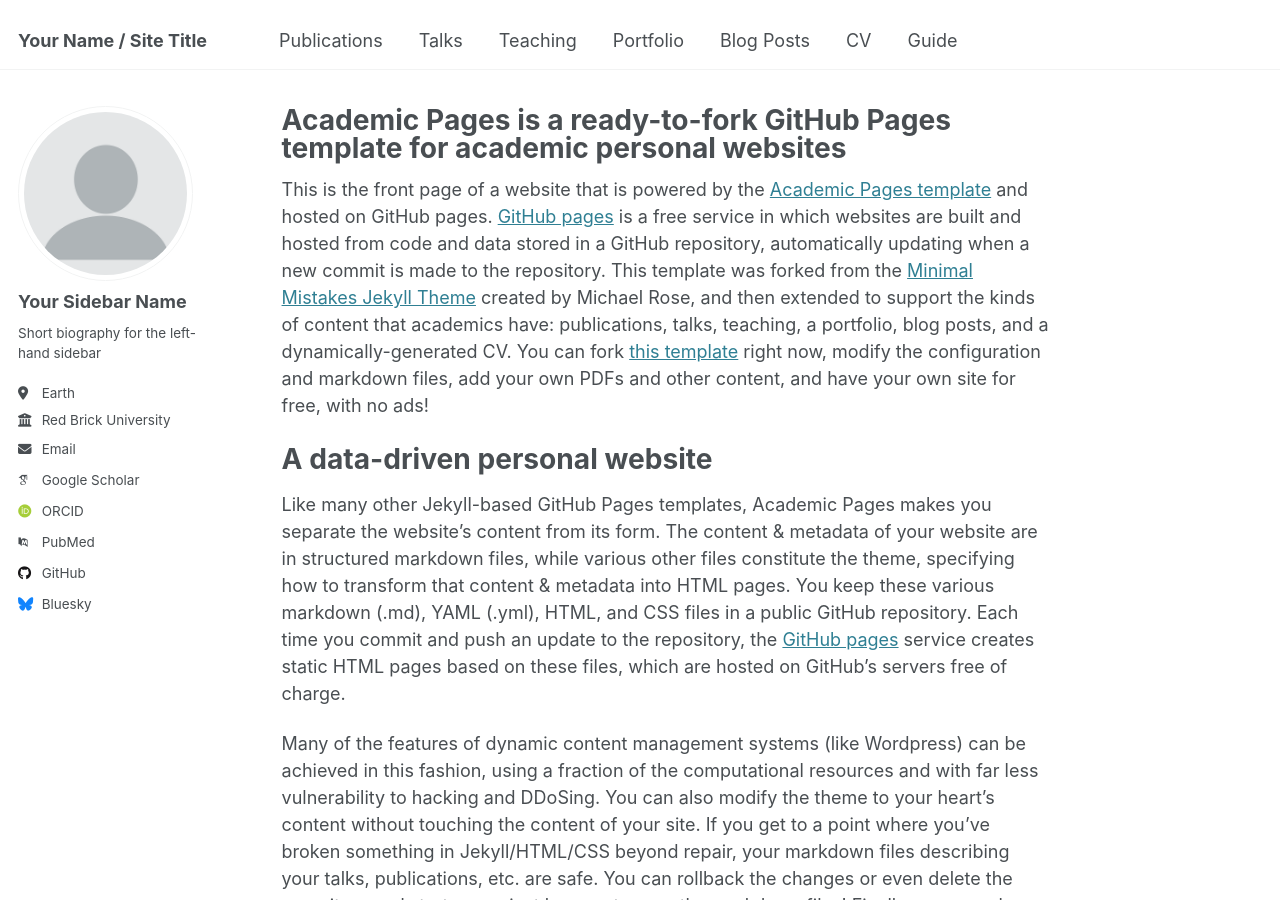
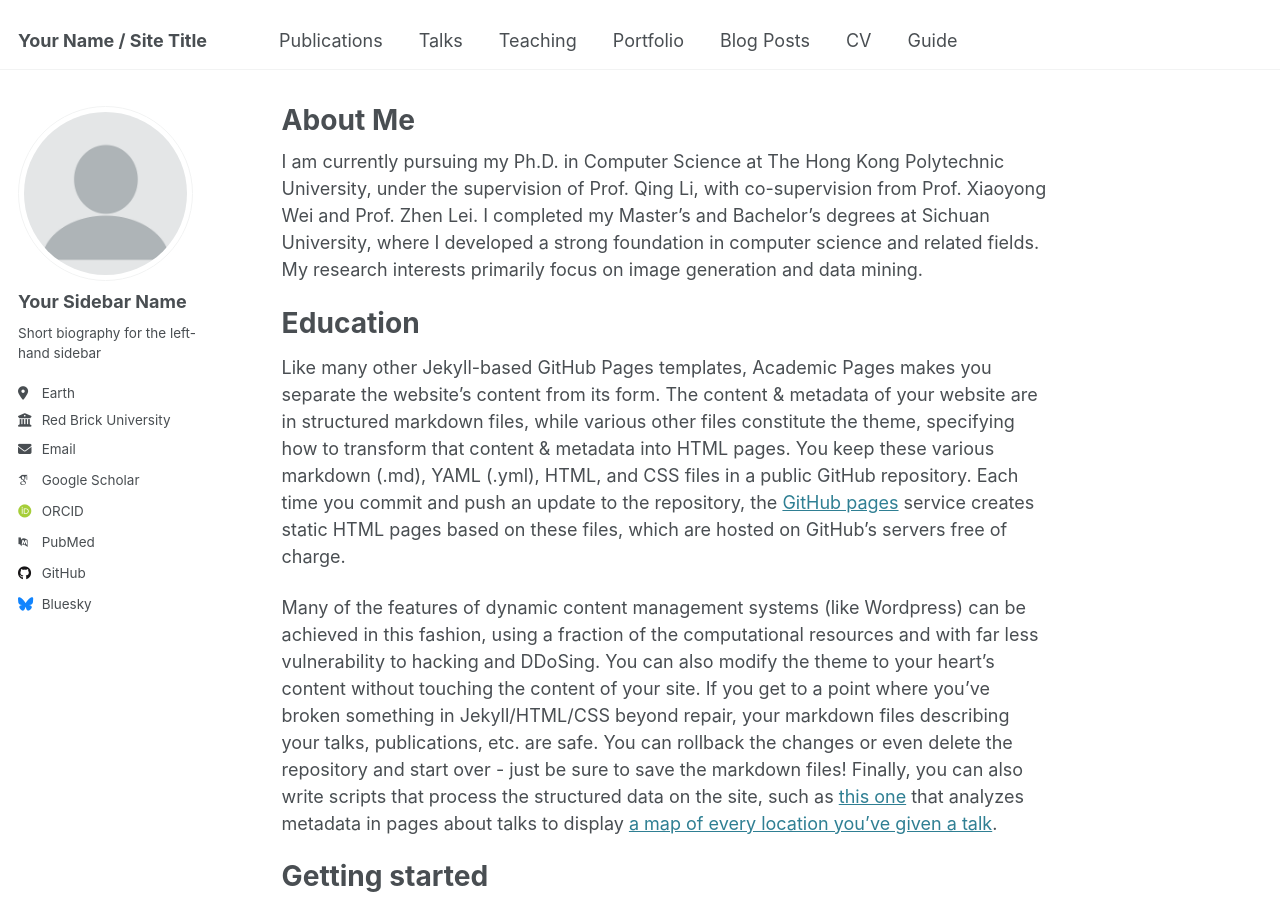
Before and after one commit to zhangxulu1996/zhangxulu1996.github.io, a Jekyll site: the page built from _pages/about.md, in a window 1280 px wide and 900 px high. Built offline with Jekyll 4.4.1, drawn with Linux system fonts in a browser that asks for light colours; some web fonts are replaced.

Commit message:
Update about.md

```diff
--- a/_pages/about.md
+++ b/_pages/about.md
@@ -1,15 +1,15 @@
 ---
 permalink: /
-title: "Academic Pages is a ready-to-fork GitHub Pages template for academic personal websites"
+title: "About Me"
 author_profile: true
 redirect_from:
   - /about/
   - /about.html
 ---
 
-This is the front page of a website that is powered by the [Academic Pages template](https://github.com/academicpages/academicpages.github.io) and hosted on GitHub pages. [GitHub pages](https://pages.github.com) is a free service in which websites are built and hosted from code and data stored in a GitHub repository, automatically updating when a new commit is made to the repository. This template was forked from the [Minimal Mistakes Jekyll Theme](https://mmistakes.github.io/minimal-mistakes/) created by Michael Rose, and then extended to support the kinds of content that academics have: publications, talks, teaching, a portfolio, blog posts, and a dynamically-generated CV. You can fork [this template](https://github.com/academicpages/academicpages.github.io) right now, modify the configuration and markdown files, add your own PDFs and other content, and have your own site for free, with no ads!
+I am currently pursuing my Ph.D. in Computer Science at The Hong Kong Polytechnic University, under the supervision of Prof. Qing Li, with co-supervision from Prof. Xiaoyong Wei and Prof. Zhen Lei. I completed my Master’s and Bachelor’s degrees at Sichuan University, where I developed a strong foundation in computer science and related fields. My research interests primarily focus on image generation and data mining.
 
-A data-driven personal website
+Education
 ======
 Like many other Jekyll-based GitHub Pages templates, Academic Pages makes you separate the website's content from its form. The content & metadata of your website are in structured markdown files, while various other files constitute the theme, specifying how to transform that content & metadata into HTML pages. You keep these various markdown (.md), YAML (.yml), HTML, and CSS files in a public GitHub repository. Each time you commit and push an update to the repository, the [GitHub pages](https://pages.github.com/) service creates static HTML pages based on these files, which are hosted on GitHub's servers free of charge.
 
```
